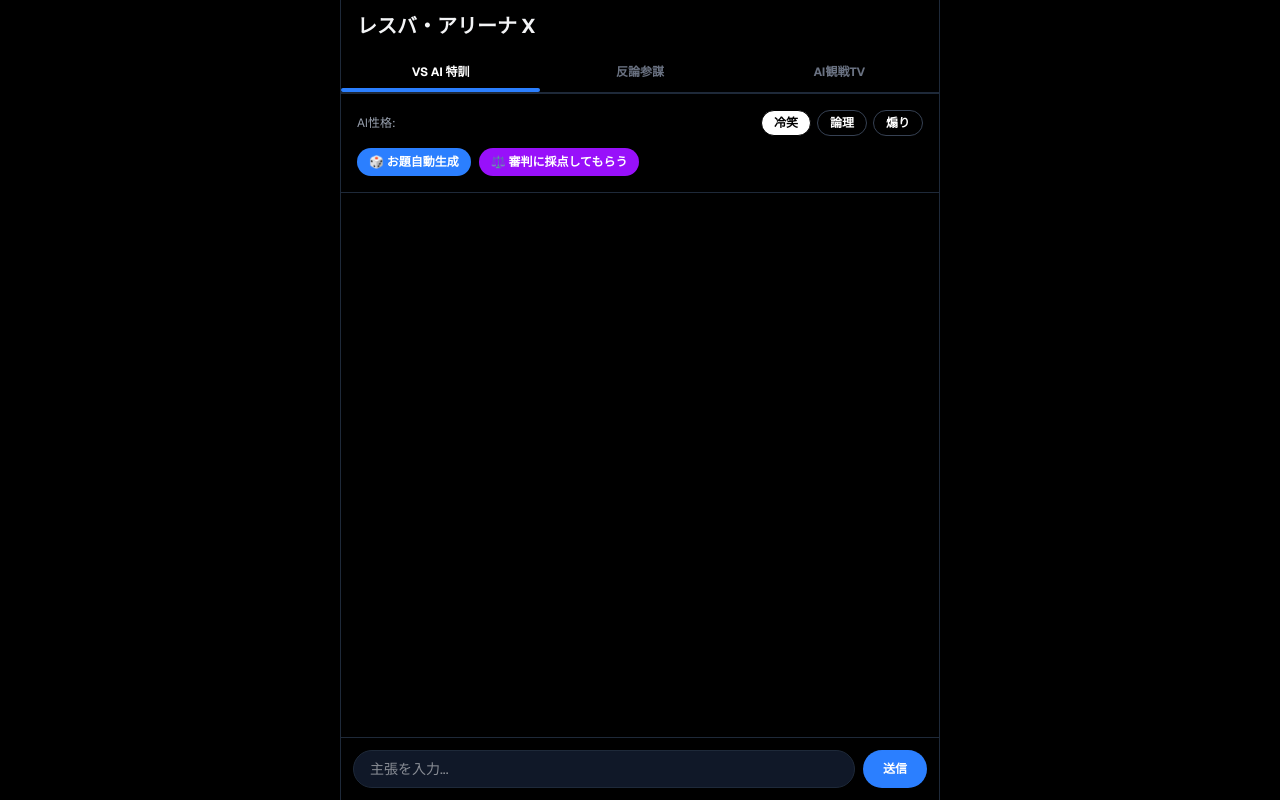
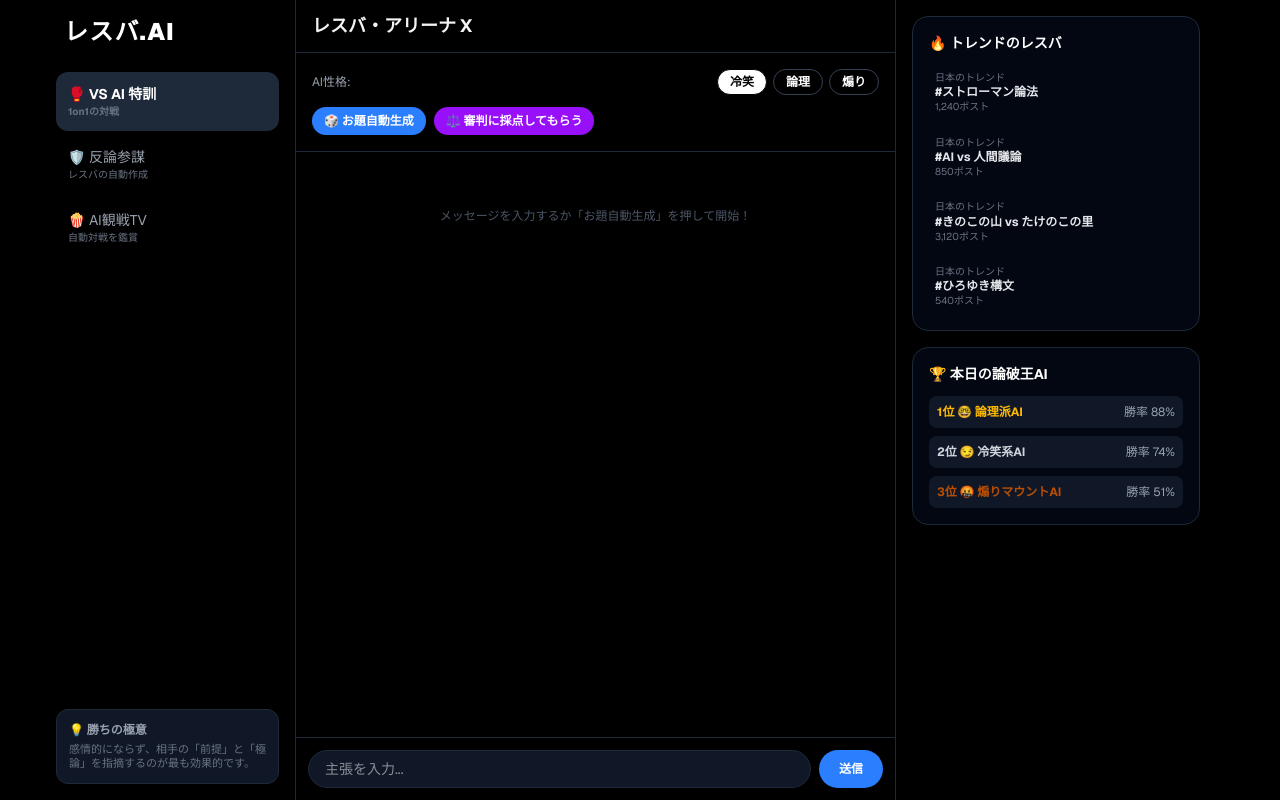
Before and after one commit to sakuramau0430-cell/resba-app, a Next.js app: page / in a window 1280 px wide. Built offline with nearby package versions, Linux system fonts and the light colour scheme.

Commit message:
Add sidebars for desktop layout

```diff
--- a/app/page.tsx
+++ b/app/page.tsx
@@ -47,7 +47,7 @@
     chatEndRef.current?.scrollIntoView({ behavior: 'smooth' });
   }, [messages, watchLogs]);
 
-  // 画像ファイル処理関数（共通化）
+  // 画像ファイル処理関数
   const processImageFile = useCallback(async (file: File) => {
     if (!file.type.startsWith('image/')) return;
 
@@ -214,16 +214,52 @@
 
   return (
     <main className="min-h-screen bg-black text-gray-100 flex justify-center font-sans">
-      <div className="w-full max-w-[600px] border-x border-gray-800 flex flex-col">
+      <div className="w-full max-w-[1200px] flex">
+
+        {/* --- 左サイドバー（PC時のみ表示） --- */}
+        <aside className="hidden md:flex flex-col w-64 p-4 border-r border-gray-800 h-screen sticky top-0 justify-between">
+          <div className="space-y-6">
+            <div className="flex items-center gap-2 px-2">
+              <span className="text-2xl font-black text-white tracking-wider">レスバ.AI</span>
+            </div>
+
+            <nav className="space-y-1">
+              {[
+                { id: 'chat', label: '🥊 VS AI 特訓', desc: '1on1の対戦' },
+                { id: 'assist', label: '🛡️ 反論参謀', desc: 'レスバの自動作成' },
+                { id: 'watch', label: '🍿 AI観戦TV', desc: '自動対戦を鑑賞' },
+              ].map((item) => (
+                <button
+                  key={item.id}
+                  onClick={() => setMode(item.id as Mode)}
+                  className={`w-full text-left p-3 rounded-xl transition ${
+                    mode === item.id ? 'bg-gray-800 font-bold text-white' : 'hover:bg-gray-900 text-gray-400'
+                  }`}
+                >
+                  <div className="text-sm">{item.label}</div>
+                  <div className="text-[10px] text-gray-500">{item.desc}</div>
+                </button>
+              ))}
+            </nav>
+          </div>
+
+          <div className="p-3 bg-gray-900 border border-gray-800 rounded-xl text-xs space-y-1">
+            <div className="text-gray-400 font-bold">💡 勝ちの極意</div>
+            <p className="text-gray-500 text-[11px]">感情的にならず、相手の「前提」と「極論」を指摘するのが最も効果的です。</p>
+          </div>
+        </aside>
+
+        {/* --- メインコンテンツ（中央） --- */}
+        <div className="flex-1 max-w-[600px] border-r border-gray-800 flex flex-col min-h-screen">
 
           {/* ヘッダー */}
           <header className="sticky top-0 bg-black/80 backdrop-blur-sm border-b border-gray-800 z-10">
             <div className="px-4 py-3 flex justify-between items-center">
-            <h1 className="text-xl font-bold">レスバ・アリーナ X</h1>
+              <h1 className="text-lg font-bold">レスバ・アリーナ X</h1>
             </div>
 
-          {/* タブ切り替え */}
-          <div className="flex w-full border-b border-gray-800">
+            {/* モバイル用タブ切り替え */}
+            <div className="flex md:hidden w-full border-b border-gray-800">
               {(['chat', 'assist', 'watch'] as Mode[]).map((tab) => (
                 <button key={tab} onClick={() => setMode(tab)} className="flex-1 hover:bg-gray-900 transition">
                   <div className={`py-3 text-xs font-bold relative ${mode === tab ? 'text-white' : 'text-gray-500'}`}>
@@ -282,7 +318,10 @@
 
               {/* チャット対戦ログ */}
               <div className="flex-1 overflow-y-auto bg-black p-4 space-y-4">
-              {messages.map((m, idx) => (
+                {messages.length === 0 ? (
+                  <div className="text-center text-gray-600 text-xs py-10">メッセージを入力するか「お題自動生成」を押して開始！</div>
+                ) : (
+                  messages.map((m, idx) => (
                     <div key={idx} className="flex gap-3">
                       <div className="w-8 h-8 rounded-full bg-gray-800 flex items-center justify-center text-xs">
                         {m.role === 'user' ? '👤' : '🤖'}
@@ -291,7 +330,8 @@
                         {m.content}
                       </div>
                     </div>
-              ))}
+                  ))
+                )}
                 <div ref={chatEndRef} />
               </div>
 
@@ -310,10 +350,9 @@
             </div>
           )}
 
-        {/* --- 2. 反論参謀 & スクショ読み込み（ドロップ・Ctrl+V対応） --- */}
+          {/* --- 2. 反論参謀 --- */}
           {mode === 'assist' && (
             <div className="flex-1 p-4 space-y-4 overflow-y-auto">
-            {/* ドロップ＆貼り付けエリア */}
               <div
                 onDragOver={handleDragOver}
                 onDragLeave={handleDragLeave}
@@ -400,6 +439,49 @@
           )}
 
         </div>
+
+        {/* --- 右サイドバー（PC時のみ表示） --- */}
+        <aside className="hidden lg:flex flex-col w-80 p-4 space-y-4 h-screen sticky top-0 overflow-y-auto">
+          {/* トレンドワード */}
+          <div className="bg-gray-950 border border-gray-800 rounded-2xl p-4 space-y-3">
+            <h2 className="font-bold text-sm text-white">🔥 トレンドのレスバ</h2>
+            <div className="space-y-2.5">
+              {[
+                { tag: 'ストローマン論法', count: '1,240ポスト' },
+                { tag: 'AI vs 人間議論', count: '850ポスト' },
+                { tag: 'きのこの山 vs たけのこの里', count: '3,120ポスト' },
+                { tag: 'ひろゆき構文', count: '540ポスト' },
+              ].map((t, idx) => (
+                <div key={idx} className="text-xs cursor-pointer hover:bg-gray-900 p-1.5 rounded-lg transition">
+                  <div className="text-gray-500 text-[10px]">日本のトレンド</div>
+                  <div className="font-bold text-gray-200">#{t.tag}</div>
+                  <div className="text-gray-500 text-[10px]">{t.count}</div>
+                </div>
+              ))}
+            </div>
+          </div>
+
+          {/* 今日のランキング */}
+          <div className="bg-gray-950 border border-gray-800 rounded-2xl p-4 space-y-3">
+            <h2 className="font-bold text-sm text-white">🏆 本日の論破王AI</h2>
+            <div className="space-y-2 text-xs">
+              <div className="flex justify-between items-center bg-gray-900 p-2 rounded-lg">
+                <span className="font-bold text-amber-400">1位 🤓 論理派AI</span>
+                <span className="text-gray-400">勝率 88%</span>
+              </div>
+              <div className="flex justify-between items-center bg-gray-900 p-2 rounded-lg">
+                <span className="font-bold text-gray-300">2位 😏 冷笑系AI</span>
+                <span className="text-gray-400">勝率 74%</span>
+              </div>
+              <div className="flex justify-between items-center bg-gray-900 p-2 rounded-lg">
+                <span className="font-bold text-amber-700">3位 🤬 煽りマウントAI</span>
+                <span className="text-gray-400">勝率 51%</span>
+              </div>
+            </div>
+          </div>
+        </aside>
+
+      </div>
     </main>
   );
 }
```
Lines whose indentation alone changed are shown as unchanged.
